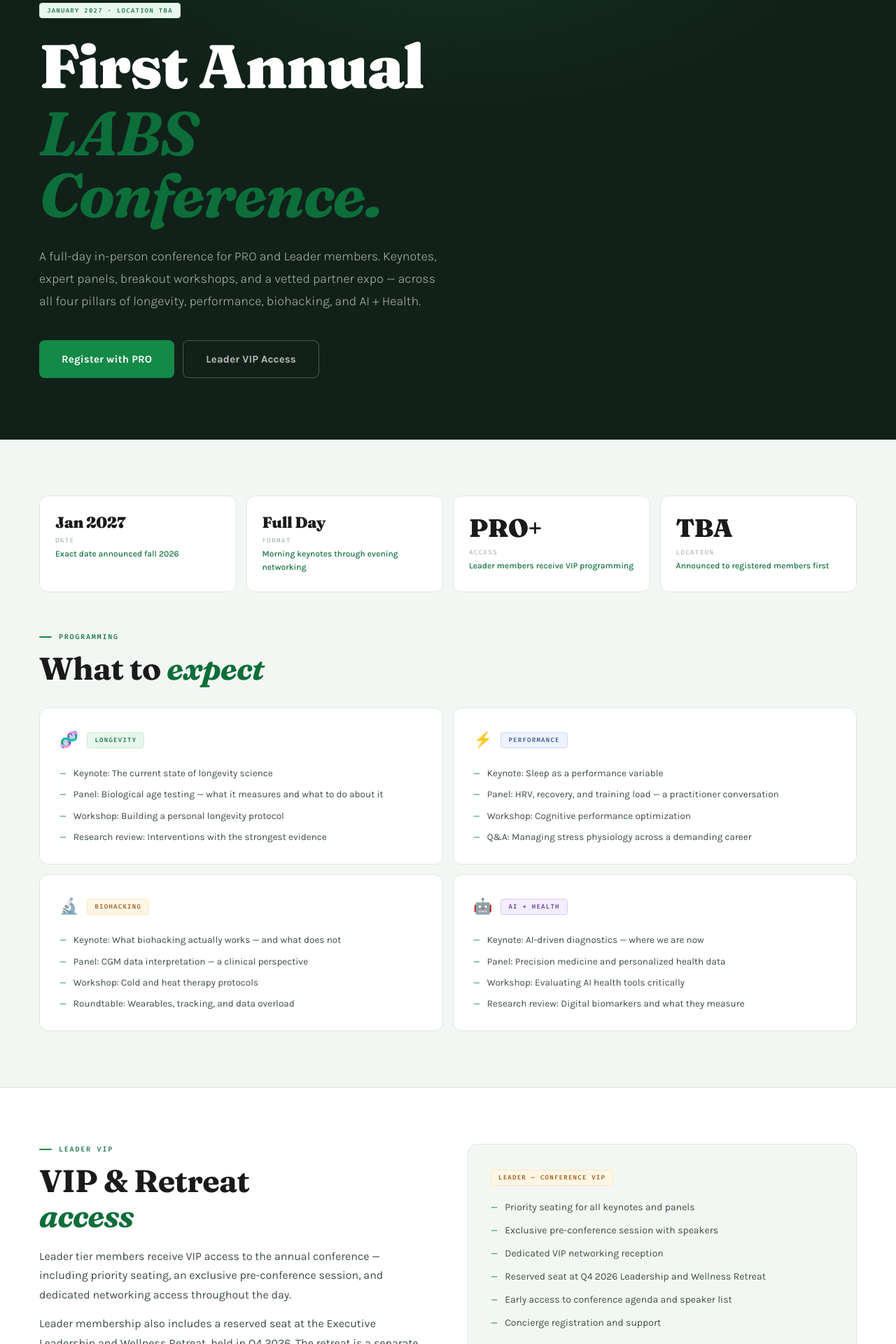
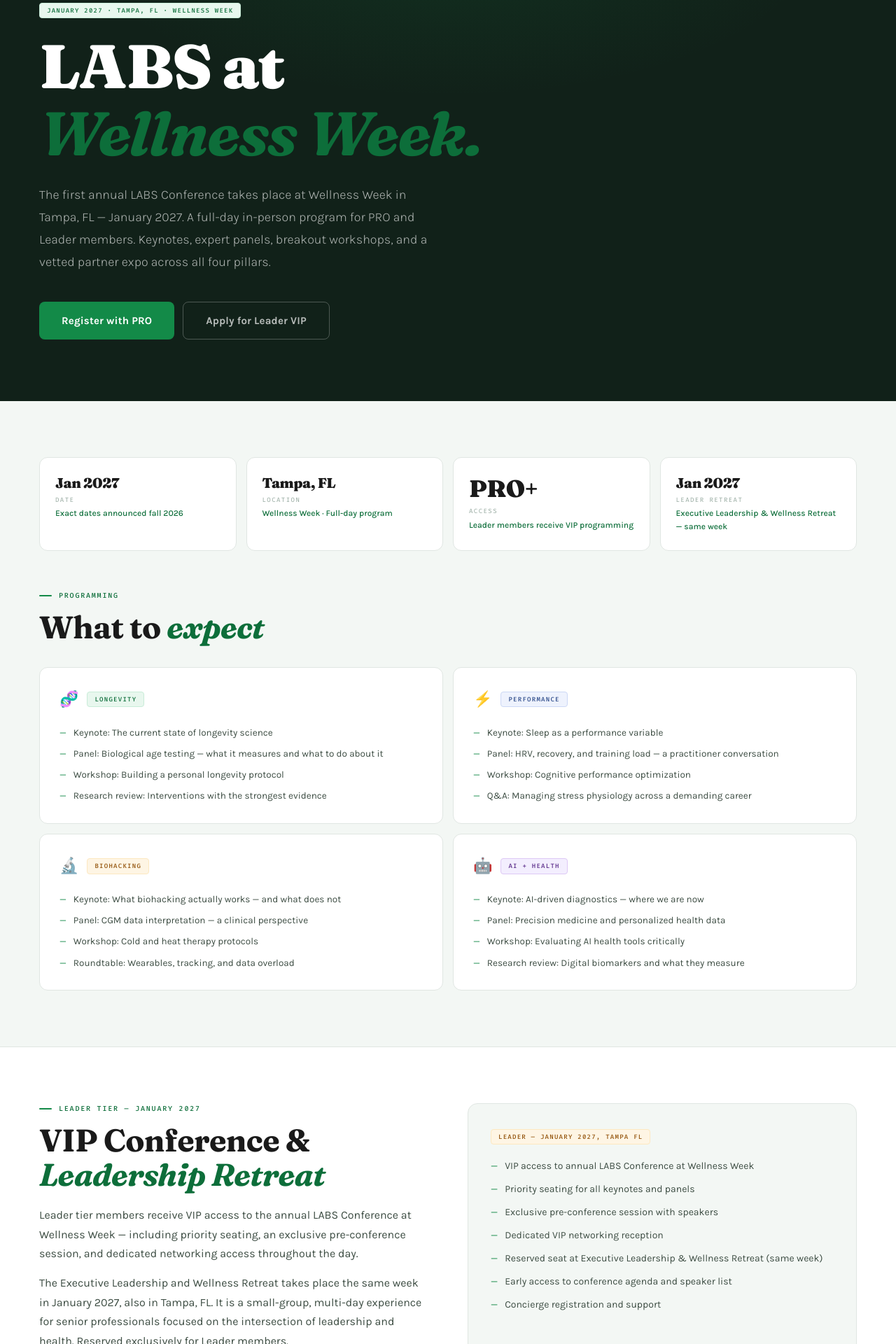
Before and after one commit to aireadyteam/labs-site, a Next.js app: page /conference in a window 1280 px wide. Shown: the part 160-2080 px from the top of the page at 70% size. Built offline with nearby package versions, Linux system fonts and the light colour scheme.

Commit message:
Update src/app/conference/page.tsx

```diff
--- a/src/app/conference/page.tsx
+++ b/src/app/conference/page.tsx
@@ -2,8 +2,8 @@ import type { Metadata } from 'next';
 import Link from 'next/link';
 
 export const metadata: Metadata = {
-  title: 'Annual Conference — January 2027',
-  description: 'The first annual LABS Conference. A full-day in-person event for PRO and Leader members covering longevity, performance, biohacking, and AI+Health.',
+  title: 'LABS Wellness Week — January 2027 · Tampa, FL',
+  description: 'The first annual LABS Conference at Wellness Week, January 2027 in Tampa, FL. A full-day in-person event for PRO and Leader members covering longevity, performance, biohacking, and AI+Health.',
 };
 
 export default function ConferencePage() {
@@ -12,13 +12,13 @@ export default function ConferencePage() {
       <section style={{ background: 'var(--bg-dark)', padding: '96px 56px 88px', position: 'relative' as const, overflow: 'hidden' }}>
         <div style={{ position: 'absolute' as const, inset: 0, background: 'radial-gradient(ellipse 60% 50% at 50% 0%, rgba(26,166,88,0.12) 0%, transparent 70%)', pointerEvents: 'none' as const }} />
         <div style={{ position: 'relative' as const, zIndex: 1, maxWidth: 720 }}>
-          <div className="tag tag-green" style={{ marginBottom: 24 }}>January 2027 · Location TBA</div>
-          <h1 style={{ color: '#fff', marginBottom: 8 }}>First Annual</h1>
-          <h1 style={{ color: '#5ee89a', marginBottom: 28 }}><em>LABS Conference.</em></h1>
-          <p style={{ fontSize: 18, color: 'rgba(255,255,255,0.65)', lineHeight: 1.78, maxWidth: 580, marginBottom: 40, fontWeight: 300 }}>A full-day in-person conference for PRO and Leader members. Keynotes, expert panels, breakout workshops, and a vetted partner expo — across all four pillars of longevity, performance, biohacking, and AI + Health.</p>
+          <div className="tag tag-green" style={{ marginBottom: 24 }}>January 2027 · Tampa, FL · Wellness Week</div>
+          <h1 style={{ color: '#fff', marginBottom: 8 }}>LABS at</h1>
+          <h1 style={{ color: '#5ee89a', marginBottom: 28 }}><em>Wellness Week.</em></h1>
+          <p style={{ fontSize: 18, color: 'rgba(255,255,255,0.65)', lineHeight: 1.78, maxWidth: 580, marginBottom: 40, fontWeight: 300 }}>The first annual LABS Conference takes place at Wellness Week in Tampa, FL — January 2027. A full-day in-person program for PRO and Leader members. Keynotes, expert panels, breakout workshops, and a vetted partner expo across all four pillars.</p>
           <div style={{ display: 'flex', gap: 12, flexWrap: 'wrap' as const }}>
             <Link href="/membership" className="btn btn-primary btn-lg">Register with PRO</Link>
-            <Link href="/membership#leader" className="btn btn-secondary btn-lg" style={{ borderColor: 'rgba(255,255,255,0.25)', color: 'rgba(255,255,255,0.7)' }}>Leader VIP Access</Link>
+            <Link href="/membership#apply" className="btn btn-secondary btn-lg" style={{ borderColor: 'rgba(255,255,255,0.25)', color: 'rgba(255,255,255,0.7)' }}>Apply for Leader VIP</Link>
           </div>
         </div>
       </section>
@@ -26,13 +26,13 @@ export default function ConferencePage() {
       <section className="section section-tint">
         <div style={{ display: 'grid', gridTemplateColumns: 'repeat(4, 1fr)', gap: 14, marginBottom: 56 }}>
           {[
-            { n: 'Jan 2027', l: 'Date', note: 'Exact date announced fall 2026' },
-            { n: 'Full Day', l: 'Format', note: 'Morning keynotes through evening networking' },
+            { n: 'Jan 2027', l: 'Date', note: 'Exact dates announced fall 2026' },
+            { n: 'Tampa, FL', l: 'Location', note: 'Wellness Week · Full-day program' },
             { n: 'PRO+', l: 'Access', note: 'Leader members receive VIP programming' },
-            { n: 'TBA', l: 'Location', note: 'Announced to registered members first' },
+            { n: 'Jan 2027', l: 'Leader Retreat', note: 'Executive Leadership & Wellness Retreat — same week' },
           ].map(({ n, l, note }) => (
             <div key={l} style={{ background: 'var(--bg-white)', border: '1.5px solid var(--rule)', borderRadius: 12, padding: '24px 22px' }}>
-              <div style={{ fontFamily: "'Fraunces', serif", fontWeight: 900, fontSize: n.length > 4 ? 22 : 36, color: 'var(--ink)', lineHeight: 1.2, letterSpacing: '-0.02em' }}>{n}</div>
+              <div style={{ fontFamily: "'Fraunces', serif", fontWeight: 900, fontSize: n.length > 6 ? 20 : 34, color: 'var(--ink)', lineHeight: 1.2, letterSpacing: '-0.02em' }}>{n}</div>
               <div style={{ fontFamily: "'Fira Code', monospace", fontSize: 9, letterSpacing: '0.16em', textTransform: 'uppercase' as const, color: 'var(--ink-4)', marginTop: 5 }}>{l}</div>
               <div style={{ fontSize: 12, color: 'var(--g-700)', fontWeight: 500, marginTop: 3 }}>{note}</div>
             </div>
@@ -68,19 +68,20 @@ export default function ConferencePage() {
       <section className="section section-white">
         <div style={{ display: 'grid', gridTemplateColumns: '1fr 1fr', gap: 56 }}>
           <div>
-            <div className="eyebrow"><span className="label">Leader VIP</span></div>
-            <h2 style={{ marginBottom: 20 }}>VIP &amp; Retreat<br /><em>access</em></h2>
-            <p style={{ marginBottom: 14 }}>Leader tier members receive VIP access to the annual conference — including priority seating, an exclusive pre-conference session, and dedicated networking access throughout the day.</p>
-            <p style={{ marginBottom: 28 }}>Leader membership also includes a reserved seat at the Executive Leadership and Wellness Retreat, held in Q4 2026. The retreat is a separate small-group, multi-day experience for senior professionals focused on the intersection of leadership and health.</p>
-            <Link href="/membership#leader" className="btn btn-primary">See Leader Membership</Link>
+            <div className="eyebrow"><span className="label">Leader Tier — January 2027</span></div>
+            <h2 style={{ marginBottom: 20 }}>VIP Conference &amp;<br /><em>Leadership Retreat</em></h2>
+            <p style={{ marginBottom: 14 }}>Leader tier members receive VIP access to the annual LABS Conference at Wellness Week — including priority seating, an exclusive pre-conference session, and dedicated networking access throughout the day.</p>
+            <p style={{ marginBottom: 28 }}>The Executive Leadership and Wellness Retreat takes place the same week in January 2027, also in Tampa, FL. It is a small-group, multi-day experience for senior professionals focused on the intersection of leadership and health. Reserved exclusively for Leader members.</p>
+            <Link href="/membership#apply" className="btn btn-primary">Apply for Leader</Link>
           </div>
           <div style={{ background: 'var(--bg-tint)', border: '1.5px solid var(--rule)', borderRadius: 14, padding: 32 }}>
-            <div className="tag tag-amber" style={{ marginBottom: 20 }}>Leader — Conference VIP</div>
+            <div className="tag tag-amber" style={{ marginBottom: 20 }}>Leader — January 2027, Tampa FL</div>
             {[
+              'VIP access to annual LABS Conference at Wellness Week',
               'Priority seating for all keynotes and panels',
               'Exclusive pre-conference session with speakers',
               'Dedicated VIP networking reception',
-              'Reserved seat at Q4 2026 Leadership and Wellness Retreat',
+              'Reserved seat at Executive Leadership & Wellness Retreat (same week)',
               'Early access to conference agenda and speaker list',
               'Concierge registration and support',
             ].map((item) => (
@@ -98,7 +99,7 @@ export default function ConferencePage() {
         <div style={{ display: 'grid', gridTemplateColumns: '1fr 1fr', gap: 48, alignItems: 'start' }}>
           <div>
             <p style={{ marginBottom: 14 }}>The LABS Conference partner expo features vetted brands and practitioners from across the longevity and biohacking ecosystem. Every exhibitor meets LABS evidence standards — this is not a pay-to-play sponsor floor.</p>
-            <p style={{ marginBottom: 24 }}>Conference sponsorship and expo participation is available to approved LABS partners. Partner packages include co-created content, member offers, and event branding — not just a booth.</p>
+            <p style={{ marginBottom: 24 }}>Conference sponsorship and expo participation is available to approved LABS partners. Partner packages include co-created content, member offers, and event branding.</p>
             <Link href="/partners" className="btn btn-secondary">Partner Inquiry</Link>
           </div>
           <div style={{ display: 'grid', gridTemplateColumns: '1fr 1fr', gap: 12 }}>
@@ -111,12 +112,12 @@ export default function ConferencePage() {
 
       <section style={{ background: 'var(--bg-dark)', padding: '72px 56px', display: 'flex', alignItems: 'center', justifyContent: 'space-between', gap: 48 }}>
         <div>
-          <h2 style={{ color: '#fff', marginBottom: 12 }}>Register for<br /><em style={{ color: '#5ee89a' }}>January 2027.</em></h2>
-          <p style={{ fontSize: 15, color: 'rgba(255,255,255,0.58)', maxWidth: 440, lineHeight: 1.72 }}>Conference access is included with PRO and Leader membership. Registration opens to members in fall 2026. Join now to secure your spot.</p>
+          <h2 style={{ color: '#fff', marginBottom: 12 }}>Join us in Tampa,<br /><em style={{ color: '#5ee89a' }}>January 2027.</em></h2>
+          <p style={{ fontSize: 15, color: 'rgba(255,255,255,0.58)', maxWidth: 440, lineHeight: 1.72 }}>Conference access is included with PRO and Leader membership. Apply now to be part of the founding cohort.</p>
         </div>
         <div style={{ display: 'flex', gap: 12, flexShrink: 0 }}>
-          <Link href="/membership" className="btn btn-primary btn-lg">Get PRO Access</Link>
-          <Link href="/membership#leader" className="btn btn-secondary btn-lg" style={{ borderColor: 'rgba(255,255,255,0.25)', color: 'rgba(255,255,255,0.7)' }}>Leader VIP</Link>
+          <Link href="/membership" className="btn btn-primary btn-lg">Apply for PRO</Link>
+          <Link href="/membership#apply" className="btn btn-secondary btn-lg" style={{ borderColor: 'rgba(255,255,255,0.25)', color: 'rgba(255,255,255,0.7)' }}>Apply for Leader VIP</Link>
         </div>
       </section>
     </>
```
